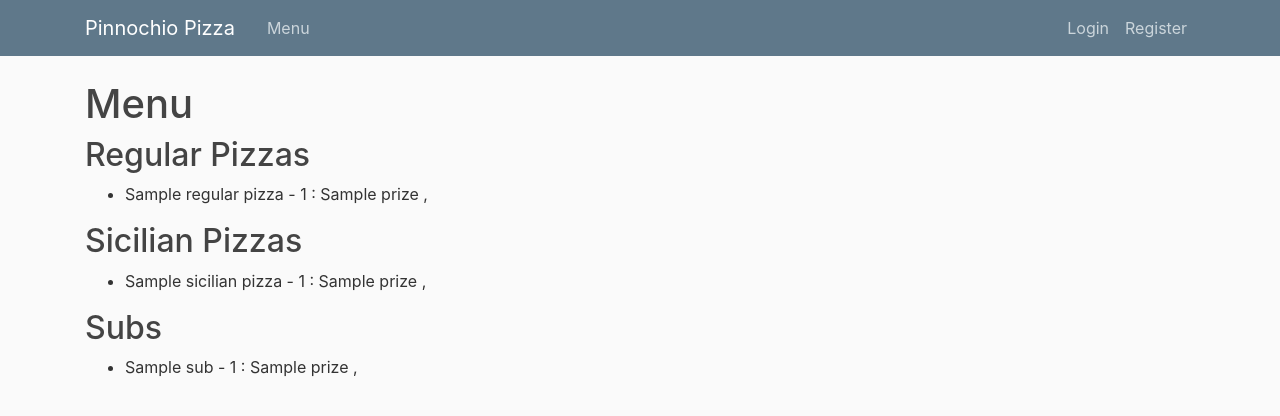
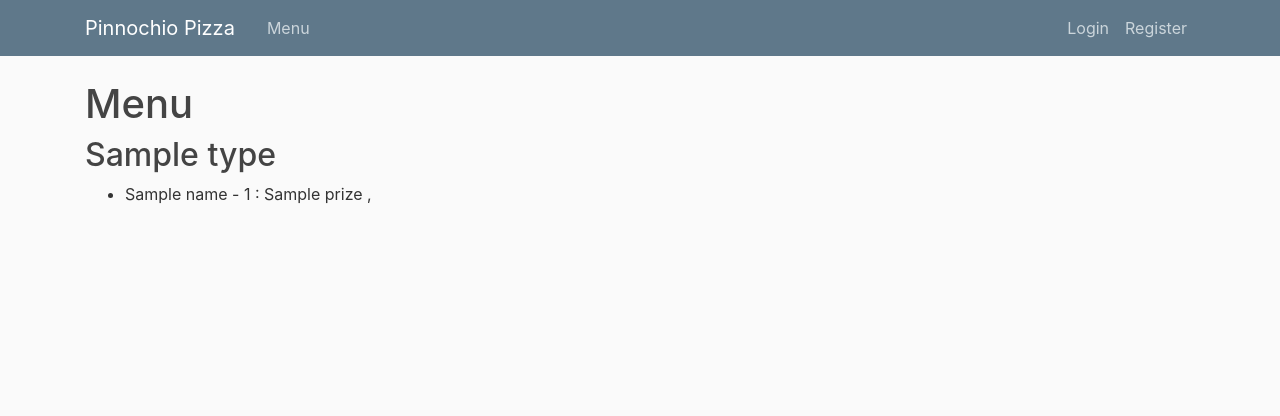
Before and after one commit to ckoopmann/cs50w_project4, a Django app: template orders/templates/orders/index.html in a window 1280 px wide. Shown: the top 416 px of the page. Run offline with Django 3.2, Linux system fonts and the light colour scheme; the template is opened without the code that fills it: most values are stand-ins (such as "Sample title", 1, 10 or a date in 2020); some libraries are stand-ins or nearby versions.

Commit message:
Restructuring Menu Page

```diff
--- a/orders/templates/orders/index.html
+++ b/orders/templates/orders/index.html
@@ -6,31 +6,14 @@ Menu
 
 {% block body %}
 <h1>Menu</h1>
-<h2>Regular Pizzas</h2>
+{% for type, names in types.items %}
+    <h2>{{type}}</h2>
     <ul>
-    {% for name, objects in RegularPizzas.items %}
+        {% for name, objects in names.items %}
         <li>{{name}} - {% for object in objects %}
             {{object.size}}  : {{object.prize}}  ,
             {% endfor %}</li>
         {% endfor %}
     </ul>
-
-<h2>Sicilian Pizzas</h2>
-<ul>
-    {% for name, objects in SicilianPizzas.items %}
-    <li>{{name}} - {% for object in objects %}
-        {{object.size}}  : {{object.prize}}  ,
-        {% endfor %}</li>
 {% endfor %}
-</ul>
-
-<h2>Subs </h2>
-<ul>
-    {% for name, objects in Subs.items %}
-    <li>{{name}} - {% for object in objects %}
-        {{object.size}}  : {{object.prize}}  ,
-        {% endfor %}</li>
-    {% endfor %}
-</ul>
-
 {% endblock %}
```
Also changed, not shown: orders/views.py (+5 -3 lines). Lines whose indentation alone changed are shown as unchanged.
